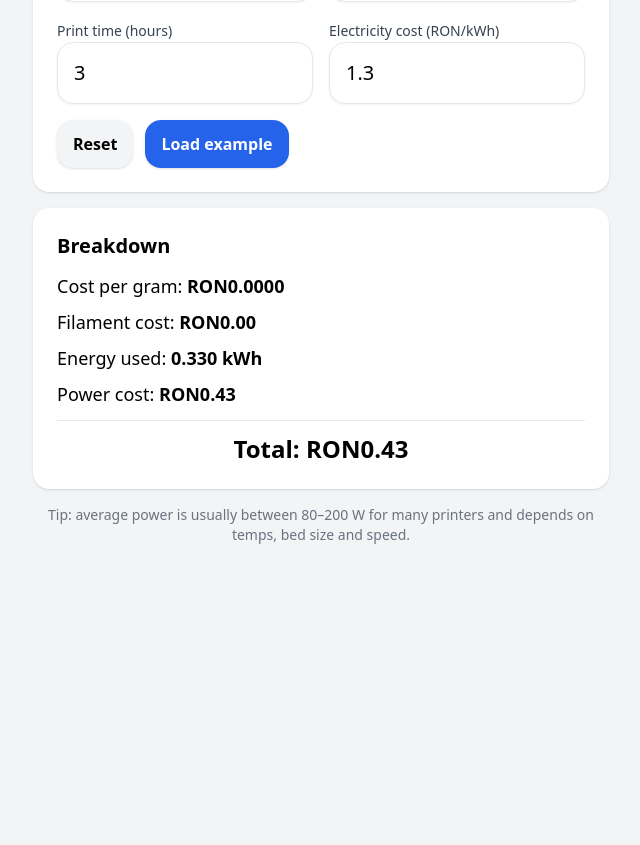
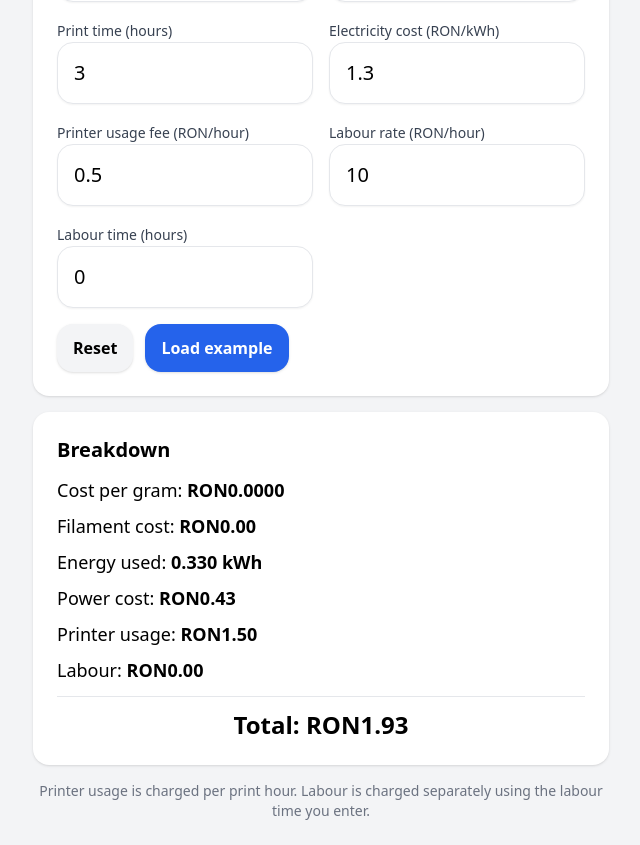
Before and after one commit to Chr1s16/filament-calculator, a React (Vite) app: page / in a window 1280 px wide. Shown: the part 388-1233 px from the top of the page, without its empty margins (319-959 px from the left). Before the commit the page ends 957 px from the top, so only its background shows below. Built offline with nearby package versions, Linux system fonts and the light colour scheme.

Commit message:
Add printer usage and labour costs

```diff
--- a/src/App.jsx
+++ b/src/App.jsx
@@ -1,18 +1,34 @@
-import { useState, useMemo } from "react";
+import { useMemo, useState } from "react";
 
 function toNumber(v) {
   const n = parseFloat(v);
   return Number.isFinite(n) ? n : 0;
 }
 
+const DEFAULTS = {
+  filamentPrice: "",
+  filamentWeight: 1000,
+  usedWeight: 50,
+  powerWatt: 110,
+  printTime: 3,
+  electricityCost: 1.3,
+  printerUsageCost: 0.5,
+  labourRate: 10,
+  labourTime: 0,
+  currency: "RON",
+};
+
 export default function App() {
-  const [filamentPrice, setFilamentPrice] = useState("");
-  const [filamentWeight, setFilamentWeight] = useState(1000); // g per spool default
-  const [usedWeight, setUsedWeight] = useState(50); // g used in print
-  const [powerWatt, setPowerWatt] = useState(110); // average W
-  const [printTime, setPrintTime] = useState(3); // hours
-  const [electricityCost, setElectricityCost] = useState(1.3); // RON/kWh (or your currency)
-  const [currency, setCurrency] = useState("RON"); // just a symbol for display
+  const [filamentPrice, setFilamentPrice] = useState(DEFAULTS.filamentPrice);
+  const [filamentWeight, setFilamentWeight] = useState(DEFAULTS.filamentWeight);
+  const [usedWeight, setUsedWeight] = useState(DEFAULTS.usedWeight);
+  const [powerWatt, setPowerWatt] = useState(DEFAULTS.powerWatt);
+  const [printTime, setPrintTime] = useState(DEFAULTS.printTime);
+  const [electricityCost, setElectricityCost] = useState(DEFAULTS.electricityCost);
+  const [printerUsageCost, setPrinterUsageCost] = useState(DEFAULTS.printerUsageCost);
+  const [labourRate, setLabourRate] = useState(DEFAULTS.labourRate);
+  const [labourTime, setLabourTime] = useState(DEFAULTS.labourTime);
+  const [currency, setCurrency] = useState(DEFAULTS.currency);
 
   const priceNum = toNumber(filamentPrice);
   const weightNum = toNumber(filamentWeight);
@@ -20,6 +36,9 @@ export default function App() {
   const wattNum = toNumber(powerWatt);
   const timeNum = toNumber(printTime);
   const elecNum = toNumber(electricityCost);
+  const printerUsageNum = toNumber(printerUsageCost);
+  const labourRateNum = toNumber(labourRate);
+  const labourTimeNum = toNumber(labourTime);
 
   const costPerGram = useMemo(() => {
     if (priceNum <= 0 || weightNum <= 0) return 0;
@@ -39,16 +58,30 @@ export default function App() {
     return kWhUsed * Math.max(0, elecNum);
   }, [kWhUsed, elecNum]);
 
-  const totalCost = useMemo(() => filamentCost + powerCost, [filamentCost, powerCost]);
+  const printerUsageTotal = useMemo(() => {
+    return Math.max(0, printerUsageNum) * Math.max(0, timeNum);
+  }, [printerUsageNum, timeNum]);
+
+  const labourCost = useMemo(() => {
+    return Math.max(0, labourRateNum) * Math.max(0, labourTimeNum);
+  }, [labourRateNum, labourTimeNum]);
+
+  const totalCost = useMemo(
+    () => filamentCost + powerCost + printerUsageTotal + labourCost,
+    [filamentCost, powerCost, printerUsageTotal, labourCost]
+  );
 
   const reset = () => {
-    setFilamentPrice("");
-    setFilamentWeight(1000);
-    setUsedWeight(50);
-    setPowerWatt(110);
-    setPrintTime(3);
-    setElectricityCost(1.3);
-    setCurrency("RON");
+    setFilamentPrice(DEFAULTS.filamentPrice);
+    setFilamentWeight(DEFAULTS.filamentWeight);
+    setUsedWeight(DEFAULTS.usedWeight);
+    setPowerWatt(DEFAULTS.powerWatt);
+    setPrintTime(DEFAULTS.printTime);
+    setElectricityCost(DEFAULTS.electricityCost);
+    setPrinterUsageCost(DEFAULTS.printerUsageCost);
+    setLabourRate(DEFAULTS.labourRate);
+    setLabourTime(DEFAULTS.labourTime);
+    setCurrency(DEFAULTS.currency);
   };
 
   const loadExample = () => {
@@ -58,13 +91,16 @@ export default function App() {
     setPowerWatt(140);
     setPrintTime(5.5);
     setElectricityCost(1.3);
-    setCurrency("$");
+    setPrinterUsageCost(0.5);
+    setLabourRate(10);
+    setLabourTime(0.25);
+    setCurrency("RON");
   };
 
   return (
     <div className="min-h-screen p-4 md:p-6 flex items-center justify-center">
       <div className="w-full max-w-xl space-y-4">
-        <h1 className="text-3xl font-extrabold text-center">Filament Power Cost Calculator</h1>
+        <h1 className="text-3xl font-extrabold text-center">3D Print Cost Calculator</h1>
 
         <div className="section space-y-4">
           <div>
@@ -86,7 +122,8 @@ export default function App() {
                 <span className="px-3 py-4 rounded-2xl bg-gray-100 border">{currency}</span>
                 <input
                   type="number"
-                  min="0" step="0.01"
+                  min="0"
+                  step="0.01"
                   placeholder="e.g. 25"
                   value={filamentPrice}
                   onChange={(e) => setFilamentPrice(e.target.value)}
@@ -98,7 +135,9 @@ export default function App() {
             <div>
               <label className="label">Spool weight (g)</label>
               <input
-                type="number" min="1" step="1"
+                type="number"
+                min="1"
+                step="1"
                 placeholder="e.g. 1000"
                 value={filamentWeight}
                 onChange={(e) => setFilamentWeight(e.target.value)}
@@ -109,7 +148,9 @@ export default function App() {
             <div>
               <label className="label">Used weight for this print (g)</label>
               <input
-                type="number" min="0" step="1"
+                type="number"
+                min="0"
+                step="1"
                 placeholder="e.g. 80"
                 value={usedWeight}
                 onChange={(e) => setUsedWeight(e.target.value)}
@@ -120,7 +161,9 @@ export default function App() {
             <div>
               <label className="label">Average printer power (W)</label>
               <input
-                type="number" min="0" step="1"
+                type="number"
+                min="0"
+                step="1"
                 placeholder="e.g. 140"
                 value={powerWatt}
                 onChange={(e) => setPowerWatt(e.target.value)}
@@ -131,7 +174,9 @@ export default function App() {
             <div>
               <label className="label">Print time (hours)</label>
               <input
-                type="number" min="0" step="0.1"
+                type="number"
+                min="0"
+                step="0.1"
                 placeholder="e.g. 5.5"
                 value={printTime}
                 onChange={(e) => setPrintTime(e.target.value)}
@@ -142,10 +187,51 @@ export default function App() {
             <div>
               <label className="label">Electricity cost ({currency}/kWh)</label>
               <input
-                type="number" min="0" step="0.01"
+                type="number"
+                min="0"
+                step="0.01"
                 placeholder="e.g. 0.25"
                 value={electricityCost}
                 onChange={(e) => setElectricityCost(e.target.value)}
+                className="input-box"
+              />
+            </div>
+
+            <div>
+              <label className="label">Printer usage fee ({currency}/hour)</label>
+              <input
+                type="number"
+                min="0"
+                step="0.01"
+                placeholder="e.g. 0.50"
+                value={printerUsageCost}
+                onChange={(e) => setPrinterUsageCost(e.target.value)}
+                className="input-box"
+              />
+            </div>
+
+            <div>
+              <label className="label">Labour rate ({currency}/hour)</label>
+              <input
+                type="number"
+                min="0"
+                step="0.01"
+                placeholder="e.g. 10"
+                value={labourRate}
+                onChange={(e) => setLabourRate(e.target.value)}
+                className="input-box"
+              />
+            </div>
+
+            <div>
+              <label className="label">Labour time (hours)</label>
+              <input
+                type="number"
+                min="0"
+                step="0.1"
+                placeholder="e.g. 0.25"
+                value={labourTime}
+                onChange={(e) => setLabourTime(e.target.value)}
                 className="input-box"
               />
             </div>
@@ -164,6 +250,8 @@ export default function App() {
             <li>Filament cost: <strong>{currency}{filamentCost.toFixed(2)}</strong></li>
             <li>Energy used: <strong>{kWhUsed.toFixed(3)} kWh</strong></li>
             <li>Power cost: <strong>{currency}{powerCost.toFixed(2)}</strong></li>
+            <li>Printer usage: <strong>{currency}{printerUsageTotal.toFixed(2)}</strong></li>
+            <li>Labour: <strong>{currency}{labourCost.toFixed(2)}</strong></li>
           </ul>
           <hr className="my-3" />
           <div className="text-center text-2xl font-extrabold">
@@ -172,7 +260,7 @@ export default function App() {
         </div>
 
         <p className="text-center text-sm text-gray-500">
-          Tip: average power is usually between 80–200 W for many printers and depends on temps, bed size and speed.
+          Printer usage is charged per print hour. Labour is charged separately using the labour time you enter.
         </p>
       </div>
     </div>
```
Also changed, not shown: 1 other file (tests, documents, lock files or other folders).
